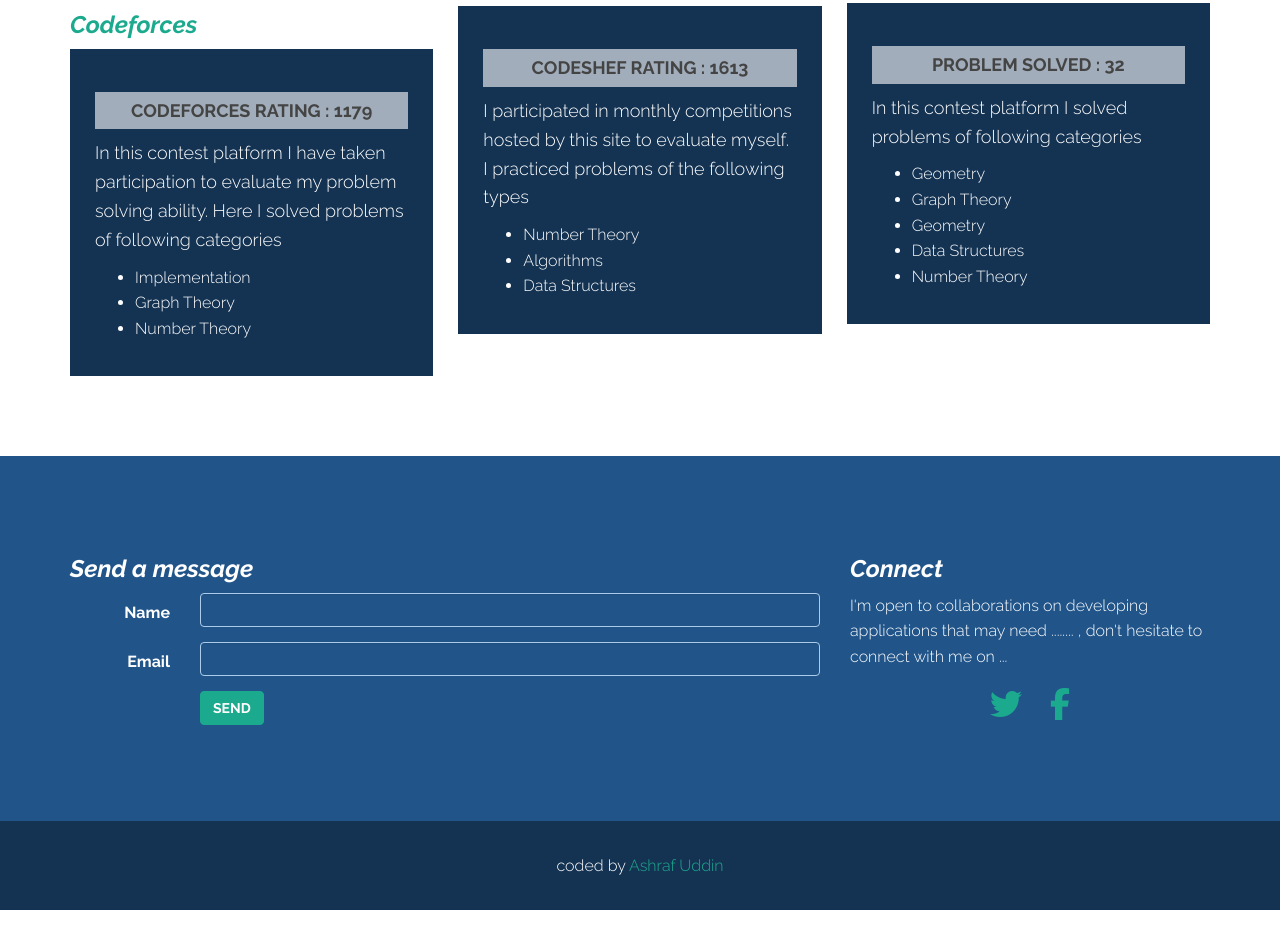
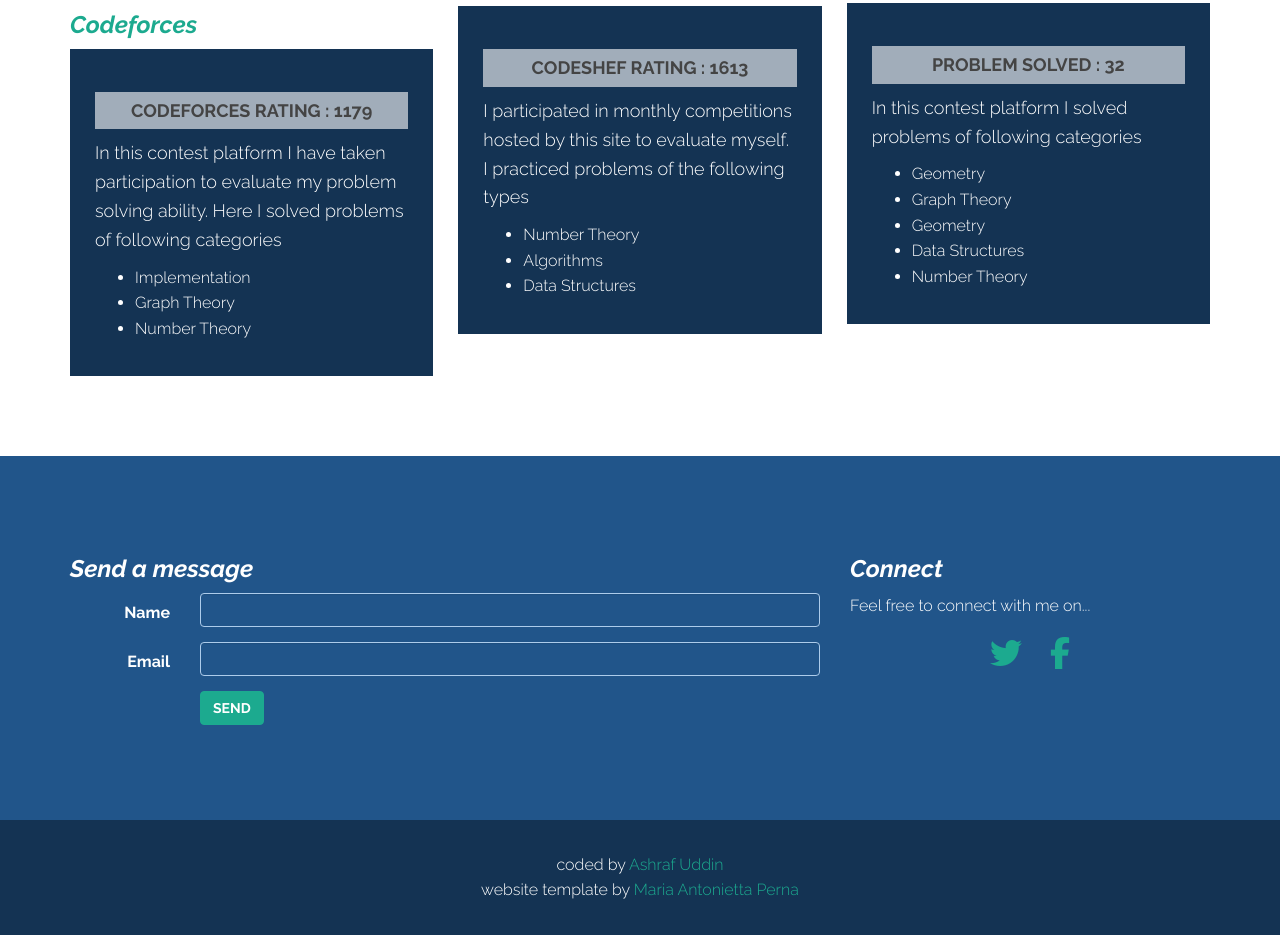
Before and after one commit to neoashraf/neoashraf.github.com, a plain HTML site: page index.html in a window 1280 px wide. Shown: the part 2039-2974 px from the top of the page. Before the commit the page ends 2949 px from the top, so only its background shows below. Drawn offline with nearby package versions, Linux system fonts and the light colour scheme.

Commit message:
credit given

```diff
--- a/index.html
+++ b/index.html
@@ -284,7 +284,7 @@
       <article class="col-sm-4 connect-article">
         <h3 class="article-title">Connect</h3>
         <p>
-          I'm open to collaborations on developing applications that may need ........ , don't hesitate to connect with me on ...
+          Feel free to connect with me on...
         </p>
         <ul class="list-inline text-center center-block social-links">
           <li><a href="https://twitter.com/ashraf_neo" title="Follow me on twitter" target="_blank"><i class="fa fa-twitter" aria-hidden="true"></i></a></li>
@@ -306,7 +306,9 @@
   <div class="container">
     <div class="row">
       <div class="col-md-12 text-center">
-        coded by <a href="http://mariaantoniettaperna.com" target="_blank">Ashraf Uddin</a>
+        coded by <a href="http://mariaantoniettaperna.com" target="_blank">Ashraf Uddin</a><br/>
+        website template by  <a href="https://codepen.io/antonietta/" target="_blank">Maria Antonietta Perna</a>
+
       </div>
       <!-- /.col -->
     </div>
```
